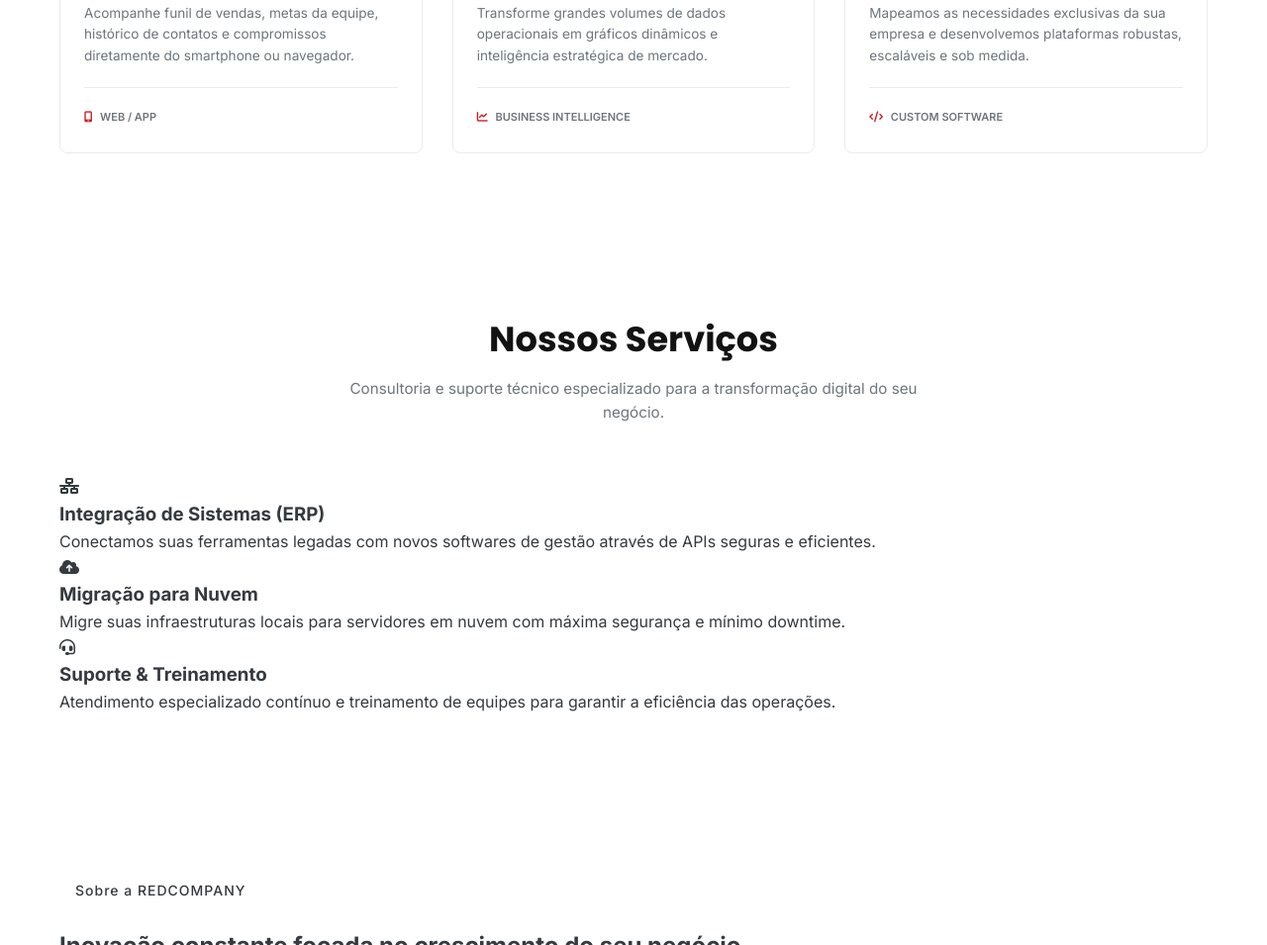
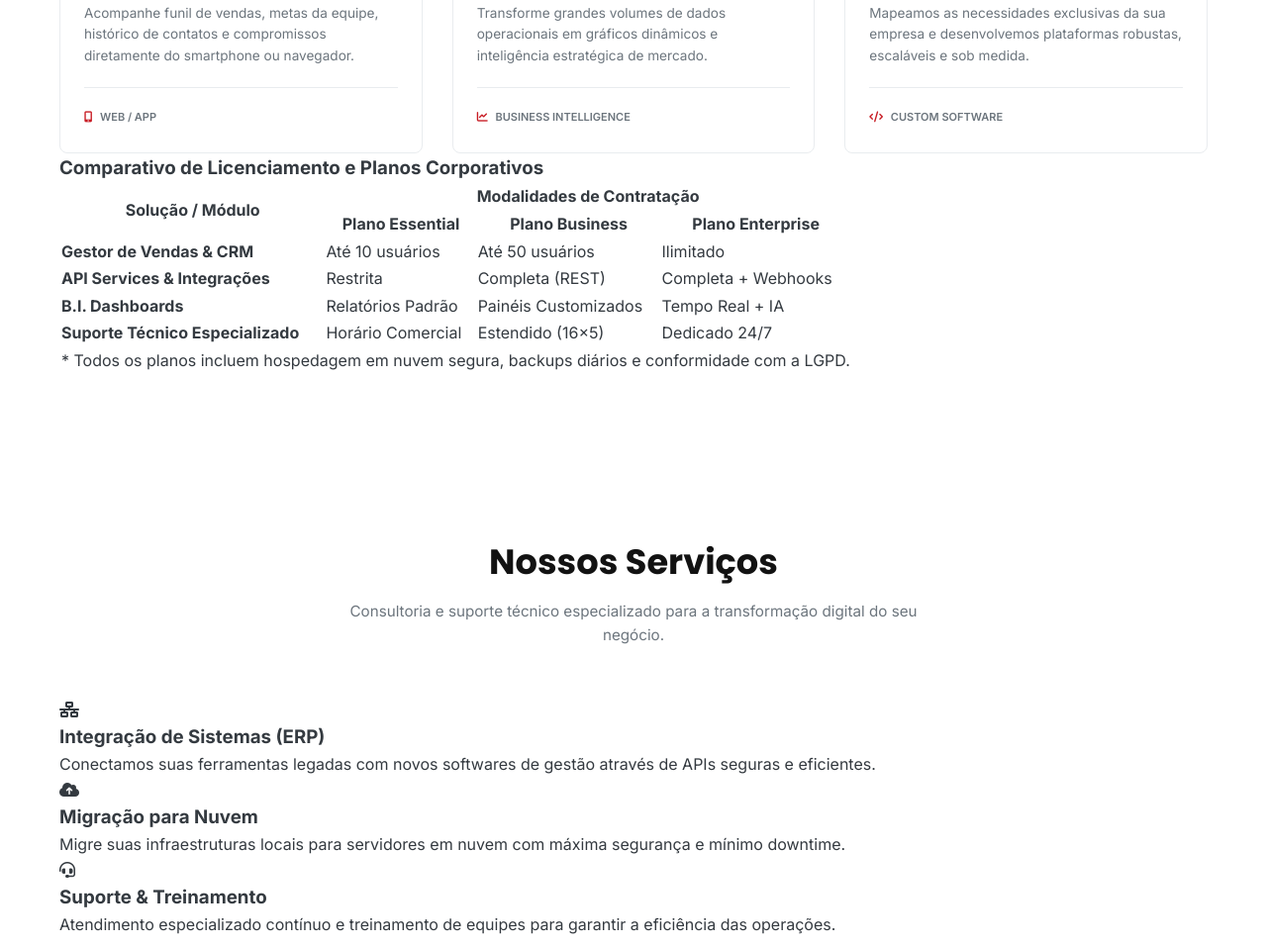
Before and after one commit to imyourfeh/red_company, a plain HTML site: page index.html in a window 1280 px wide. Shown: the part 1855-2810 px from the top of the page at 99% size. Drawn offline with Linux system fonts and the light colour scheme; no server answers.

Commit message:
Update index.html

```diff
--- a/index.html
+++ b/index.html
@@ -240,6 +240,54 @@
                     </div>
                 </article>
             </div>
+
+            <div class="tabela-container">
+                <h3>Comparativo de Licenciamento e Planos Corporativos</h3>
+                <table class="tabela-planos">
+                    <thead>
+                        <tr>
+                            <th rowspan="2">Solução / Módulo</th>
+                            <th colspan="3">Modalidades de Contratação</th>
+                        </tr>
+                        <tr>
+                            <th>Plano Essential</th>
+                            <th>Plano Business</th>
+                            <th>Plano Enterprise</th>
+                        </tr>
+                    </thead>
+                    <tbody>
+                        <tr>
+                            <td><strong>Gestor de Vendas &amp; CRM</strong></td>
+                            <td>Até 10 usuários</td>
+                            <td>Até 50 usuários</td>
+                            <td>Ilimitado</td>
+                        </tr>
+                        <tr>
+                            <td><strong>API Services &amp; Integrações</strong></td>
+                            <td>Restrita</td>
+                            <td>Completa (REST)</td>
+                            <td>Completa + Webhooks</td>
+                        </tr>
+                        <tr>
+                            <td><strong>B.I. Dashboards</strong></td>
+                            <td>Relatórios Padrão</td>
+                            <td>Painéis Customizados</td>
+                            <td>Tempo Real + IA</td>
+                        </tr>
+                        <tr>
+                            <td><strong>Suporte Técnico Especializado</strong></td>
+                            <td>Horário Comercial</td>
+                            <td>Estendido (16x5)</td>
+                            <td>Dedicado 24/7</td>
+                        </tr>
+                    </tbody>
+                    <tfoot>
+                        <tr>
+                            <td colspan="4">* Todos os planos incluem hospedagem em nuvem segura, backups diários e conformidade com a LGPD.</td>
+                        </tr>
+                    </tfoot>
+                </table>
+            </div>
         </div>
     </section>
 
```
